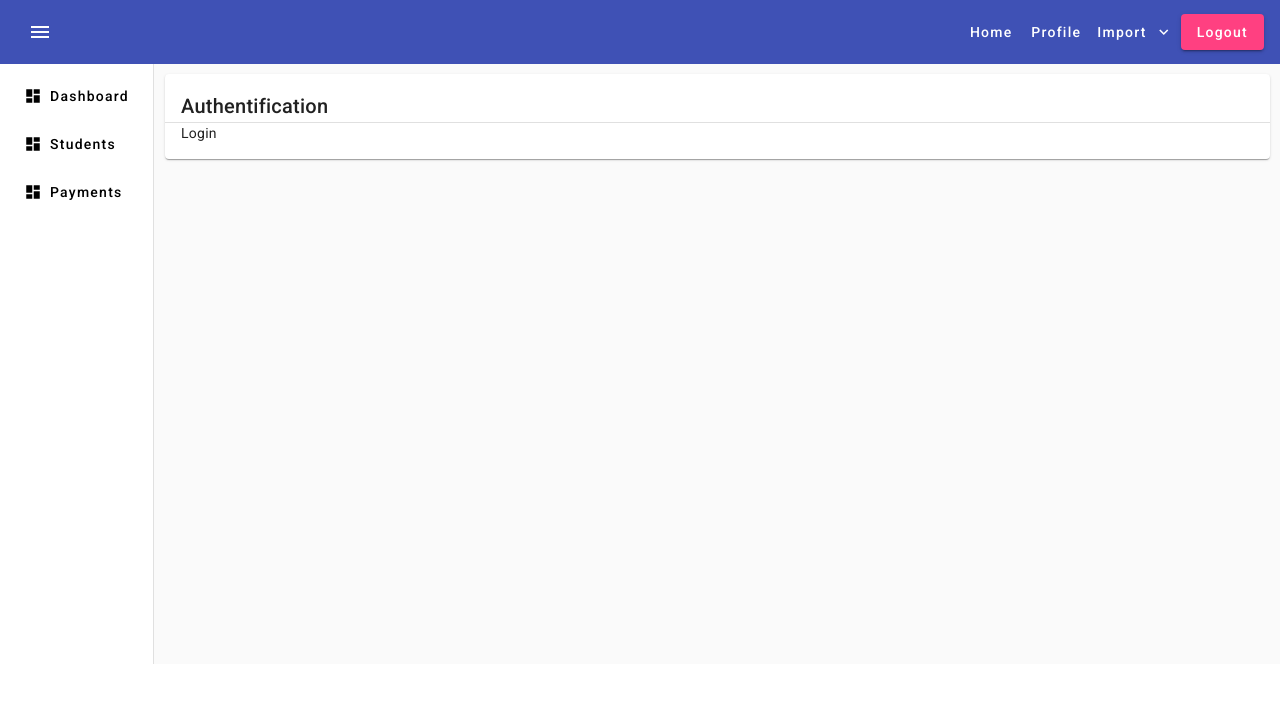
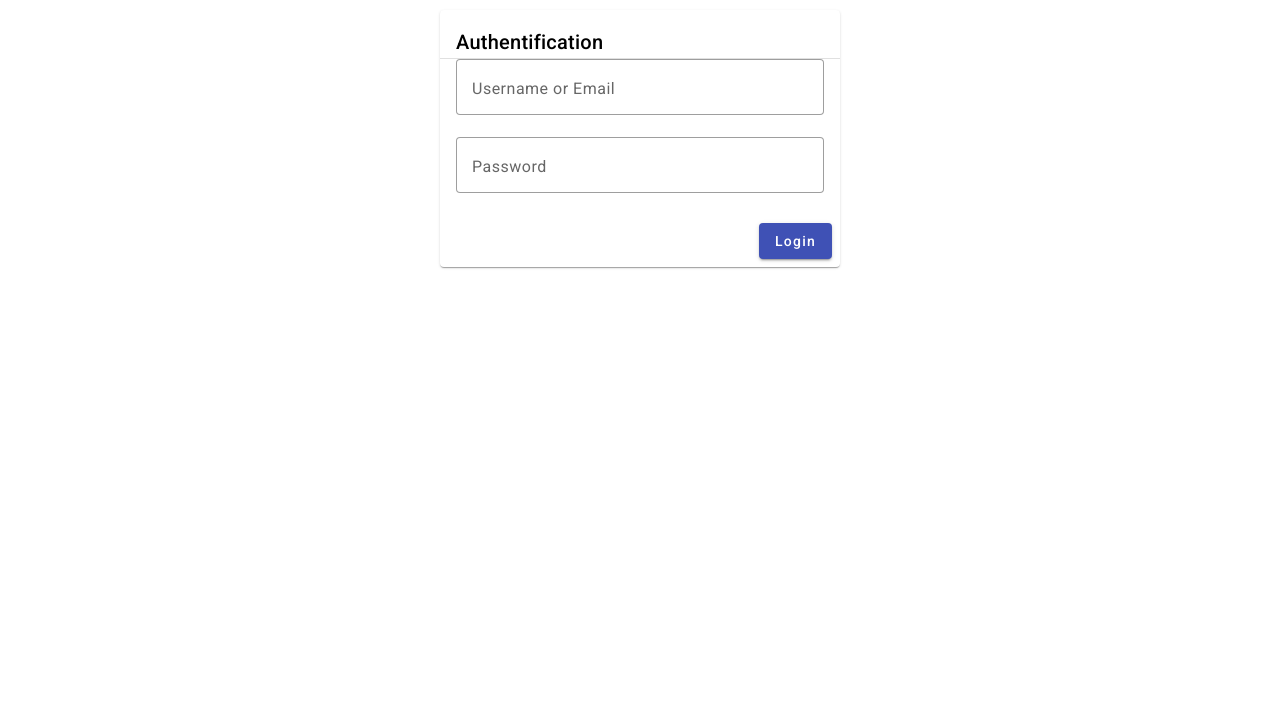
Before and after one commit to sikatikenmogne/spring-angular-rest-api-sample, an Angular app in the folder frontend-ang/: page /login in a window 1280 px wide. Shown: the top 702 px of the page. Built offline with nearby package versions, Linux system fonts and the light colour scheme.

Commit message:
Add fake login system

```diff
--- a/frontend-ang/src/app/admin-template/admin-template.component.html
+++ b/frontend-ang/src/app/admin-template/admin-template.component.html
@@ -3,36 +3,41 @@
     <mat-icon>menu</mat-icon>
   </button>
   <span style="flex: auto"></span>
-  <button mat-button routerLink="/home">Home</button>
-  <button mat-button routerLink="/profile">Profile</button>
+  <button mat-button routerLink="/admin/home">Home</button>
+  <button mat-button routerLink="/admin/profile">Profile</button>
   <button mat-button [matMenuTriggerFor]="importMenu">
     <mat-icon iconPositionEnd>keyboard_arrow_down</mat-icon>
     Import
   </button>
   <mat-menu #importMenu>
-    <button mat-menu-item routerLink="/loadStudents">Load Students</button>
-    <button mat-menu-item routerLink="/loadPayments">Load payments</button>
+    <button mat-menu-item routerLink="/admin/loadStudents">Load Students</button>
+    <button mat-menu-item routerLink="/admin/loadPayments">Load payments</button>
   </mat-menu>
-  <button mat-raised-button color="accent" routerLink="/login">Logout</button>
+  <button mat-button *ngIf="authService.isAuthentificated">
+    {{authService.username}}
+  </button>
+  <button mat-raised-button color="accent" (click)="logout()">
+    Logout
+  </button>
 </mat-toolbar>
 
 <mat-drawer-container>
   <mat-drawer #myDrawer opened="true" mode="side" position="start">
     <mat-list>
       <mat-list-item>
-        <button mat-button routerLink="/dashboard">
+        <button mat-button routerLink="/admin/dashboard">
           <mat-icon>dashboard</mat-icon>
           Dashboard
         </button>
       </mat-list-item>
       <mat-list-item>
-        <button mat-button routerLink="/students">
+        <button mat-button routerLink="/admin/students">
           <mat-icon>dashboard</mat-icon>
           Students
         </button>
       </mat-list-item>
       <mat-list-item>
-        <button mat-button routerLink="/payments">
+        <button mat-button routerLink="/admin/payments">
           <mat-icon>dashboard</mat-icon>
           Payments
         </button>
--- a/frontend-ang/src/app/admin-template/admin-template.component.ts
+++ b/frontend-ang/src/app/admin-template/admin-template.component.ts
@@ -7,6 +7,8 @@ import {MatMenu, MatMenuItem, MatMenuTrigger} from "@angular/material/menu";
 import {MatToolbar} from "@angular/material/toolbar";
 import {RouterLink, RouterOutlet} from "@angular/router";
 import {MatCardTitle} from "@angular/material/card";
+import {AuthService} from "../services/auth.service";
+import {NgIf} from "@angular/common";
 
 @Component({
   selector: 'app-admin-template',
@@ -26,11 +28,17 @@ import {MatCardTitle} from "@angular/material/card";
     RouterLink,
     RouterOutlet,
     MatMenuTrigger,
-    MatCardTitle
+    MatCardTitle,
+    NgIf
   ],
   templateUrl: './admin-template.component.html',
   styleUrl: './admin-template.component.css'
 })
 export class AdminTemplateComponent {
+  constructor(public authService: AuthService) {
+  }
 
+  logout() {
+    this.authService.logout();
+  }
 }
--- a/frontend-ang/src/app/app-routing.module.ts
+++ b/frontend-ang/src/app/app-routing.module.ts
@@ -8,16 +8,23 @@ import {DashboardComponent} from "./dashboard/dashboard.component";
 import {StudentsComponent} from "./students/students.component";
 import {PaymentsComponent} from "./payments/payments.component";
 import {HomeComponent} from "./home/home.component";
+import {AdminTemplateComponent} from "./admin-template/admin-template.component";
+import {authGuard} from "./guards/auth.guard";
 
 const routes: Routes = [
+  {path : "", component : LoginComponent},
+  {path : "login", component : LoginComponent},
+  {path : "admin", component : AdminTemplateComponent,
+    canActivate: [authGuard],
+    children : [
       {path : "home", component : HomeComponent},
       {path : "profile", component : ProfileComponent},
-  {path : "login", component : LoginComponent},
       {path : "loadStudents", component : LoadStudentsComponent},
       {path : "loadPayments", component : LoadPaymentsComponent},
       {path : "dashboard", component : DashboardComponent},
       {path : "students", component : StudentsComponent},
       {path : "payments", component : PaymentsComponent},
+    ]}
 ];
 
 @NgModule({
--- a/frontend-ang/src/app/app.component.html
+++ b/frontend-ang/src/app/app.component.html
@@ -1 +1 @@
-<app-admin-template></app-admin-template>
+<router-outlet></router-outlet>
--- /dev/null
+++ b/frontend-ang/src/app/guards/auth.guard.ts
@@ -0,0 +1,22 @@
+import {ActivatedRouteSnapshot, CanActivateFn, Router} from '@angular/router';
+import {inject, Injectable} from "@angular/core";
+import {AuthService} from "../services/auth.service";
+
+@Injectable({providedIn: 'root'})
+export class PermissionService {
+
+  constructor(private authService: AuthService, private router: Router){
+  }
+  canActivate(route : ActivatedRouteSnapshot): boolean {
+    if(this.authService.isAuthentificated){
+      return true;
+    } else {
+      this.router.navigateByUrl('/login');
+      return false;
+    }
+  }
+}
+
+export const authGuard: CanActivateFn = (route, state) => {
+  return inject(PermissionService).canActivate(route);
+};
--- a/frontend-ang/src/app/login/login.component.css
+++ b/frontend-ang/src/app/login/login.component.css
@@ -0,0 +1,9 @@
+mat-form-field{
+  display: block;
+}
+
+.login-form{
+  width: 400px;
+  flex: auto;
+  margin: auto;
+}
--- a/frontend-ang/src/app/login/login.component.html
+++ b/frontend-ang/src/app/login/login.component.html
@@ -1,5 +1,5 @@
 <div class="container">
-  <mat-card>
+  <mat-card class="login-form" [formGroup]="loginForm">
     <mat-card-header>
       <mat-card-title>
         Authentification
@@ -7,7 +7,17 @@
     </mat-card-header>
     <mat-divider></mat-divider>
     <mat-card-content>
-      Login
+      <mat-form-field appearance="outline">
+        <mat-label>Username or Email</mat-label>
+        <input matInput formControlName="username">
+      </mat-form-field>
+      <mat-form-field appearance="outline">
+        <mat-label>Password</mat-label>
+        <input matInput type="password" formControlName="password">
+      </mat-form-field>
     </mat-card-content>
+    <mat-card-actions align="end">
+      <button (click)="login()"  mat-raised-button color="primary">Login</button>
+    </mat-card-actions>
   </mat-card>
 </div>
--- a/frontend-ang/src/app/login/login.component.ts
+++ b/frontend-ang/src/app/login/login.component.ts
@@ -1,6 +1,13 @@
-import { Component } from '@angular/core';
-import {MatCard, MatCardContent, MatCardHeader, MatCardTitle} from "@angular/material/card";
+import {Component, OnInit} from '@angular/core';
+import {MatCard, MatCardActions, MatCardContent, MatCardHeader, MatCardTitle} from "@angular/material/card";
 import {MatDivider} from "@angular/material/divider";
+import {MatFormField, MatLabel} from "@angular/material/form-field";
+import {MatInput} from "@angular/material/input";
+import {MatButton} from "@angular/material/button";
+import {FormBuilder, FormGroup, ReactiveFormsModule} from "@angular/forms";
+import {JsonPipe} from "@angular/common";
+import {AuthService} from "../services/auth.service";
+import {Router} from "@angular/router";
 
 @Component({
   selector: 'app-login',
@@ -10,11 +17,37 @@ import {MatDivider} from "@angular/material/divider";
     MatCardContent,
     MatCardHeader,
     MatDivider,
-        MatCardTitle
+    MatCardTitle,
+    MatFormField,
+    MatInput,
+    MatCardActions,
+    MatButton,
+    ReactiveFormsModule,
+    JsonPipe,
+    MatLabel
   ],
   templateUrl: './login.component.html',
   styleUrl: './login.component.css'
 })
-export class LoginComponent {
+export class LoginComponent implements OnInit{
+  public loginForm! : FormGroup;
 
+  constructor(private fb : FormBuilder, private authService: AuthService, private router: Router) {
   }
+
+  ngOnInit() {
+    this.loginForm = this.fb.group({
+        username: this.fb.control(''),
+        password: this.fb.control('')
+    });
+  }
+
+  login() {
+    let username = this.loginForm.value.username;
+    let password = this.loginForm.value.password;
+    let auth:boolean = this.authService.login(username, password)
+    if(auth){
+      this.router.navigateByUrl('/admin');
+    }
+  }
+}
--- a/frontend-ang/src/app/payments/payments.component.html
+++ b/frontend-ang/src/app/payments/payments.component.html
@@ -7,7 +7,7 @@
     </mat-card-header>
     <mat-divider></mat-divider>
     <mat-card-content>
-      Payments
+      <mat-form-field></mat-form-field>
     </mat-card-content>
   </mat-card>
 </div>
--- a/frontend-ang/src/app/payments/payments.component.ts
+++ b/frontend-ang/src/app/payments/payments.component.ts
@@ -1,6 +1,7 @@
 import { Component } from '@angular/core';
 import {MatCard, MatCardContent, MatCardHeader, MatCardTitle} from "@angular/material/card";
 import {MatDivider} from "@angular/material/divider";
+import {MatFormField} from "@angular/material/form-field";
 
 @Component({
   selector: 'app-payments',
@@ -10,7 +11,8 @@ import {MatDivider} from "@angular/material/divider";
     MatCardContent,
     MatCardHeader,
     MatDivider,
-        MatCardTitle
+    MatCardTitle,
+    MatFormField
   ],
   templateUrl: './payments.component.html',
   styleUrl: './payments.component.css'
--- /dev/null
+++ b/frontend-ang/src/app/services/auth.service.ts
@@ -0,0 +1,37 @@
+import { Injectable } from '@angular/core';
+import {Router} from "@angular/router";
+
+@Injectable({
+  providedIn: 'root'
+})
+export class AuthService {
+
+  public users:any = {
+    admin : {password : '1234', roles : ['STUDENT', 'ADMIN']},
+    user1 : {password : '1234', roles : ['STUDENT']},
+  }
+
+  public username : any;
+  public isAuthentificated: boolean=false;
+  public roles: string[] = [];
+
+  constructor( private router: Router) { }
+
+  public login(username: string, password: string): boolean{
+    if(this.users[username] && this.users[username]['password']==password ){
+      this.username = username;
+      this.isAuthentificated = true;
+      this.roles = this.users[username]['roles']
+      return true;
+    } else {
+      return false;
+    }
+  }
+
+  logout() {
+    this.isAuthentificated = false;
+    this.roles = [];
+    this.username = undefined;
+    this.router.navigateByUrl('/login');
+  }
+}
```
Also changed, not shown: frontend-ang/src/app/app.module.ts (+12 -4 lines), 2 other files (tests, documents, lock files or other folders). Lines whose indentation alone changed are shown as unchanged.
